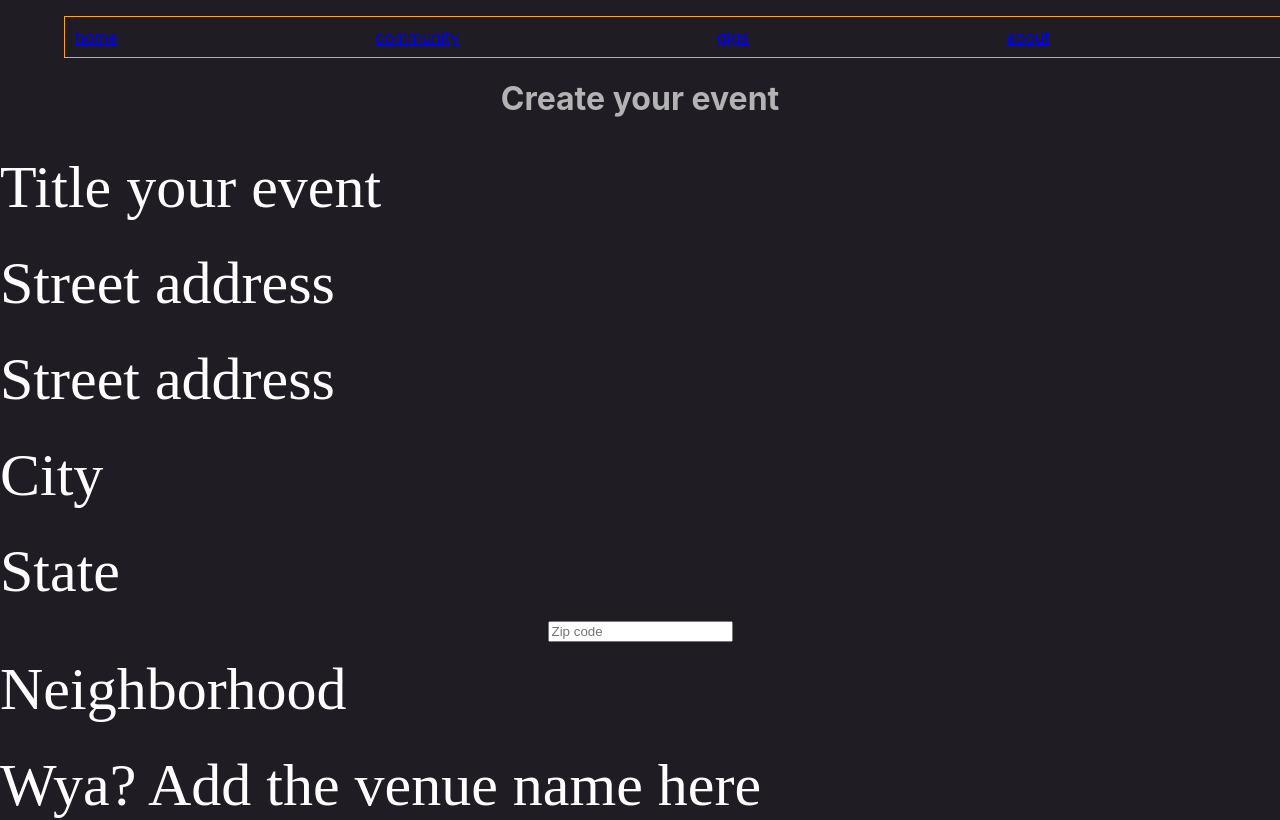
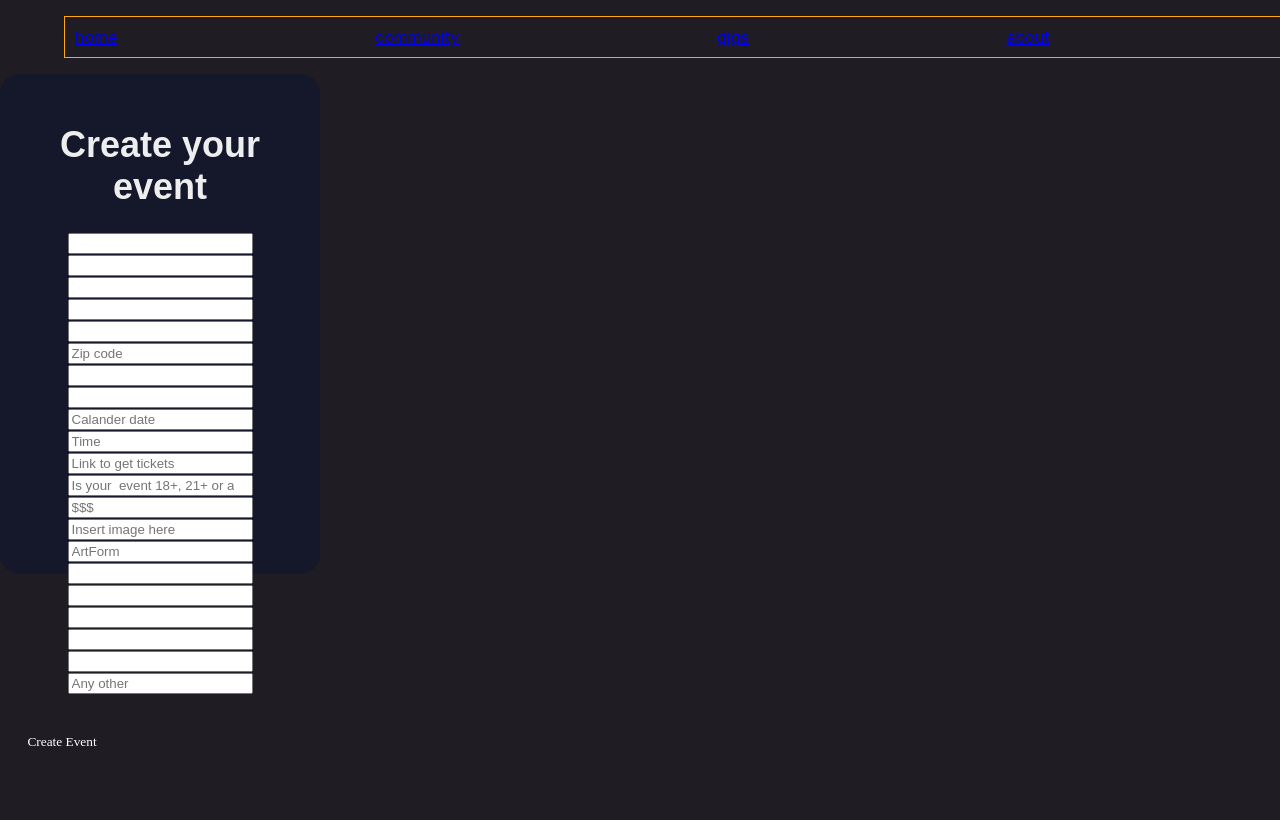
Before and after one commit to natashab161/phase-2-final-project, a React (Create React App) app: page /Create in a window 1280 px wide. Shown: the top 820 px of the page. Built offline with nearby package versions, Linux system fonts and the light colour scheme.

Commit message:
fixed error that overlapped Search and Form styling

```diff
--- a/src/EventForm.jsx
+++ b/src/EventForm.jsx
@@ -1,4 +1,5 @@
 import React, { useState } from "react";
+import './EventForm.css';
 
     /* and code for drop downs */
 
--- a/src/SearchBar.css
+++ b/src/SearchBar.css
@@ -3,7 +3,7 @@
   align-items: center;
 }
 
-input[type="text"] {
+.td input[type="text"] {
     width: 100%;
     height: 96px;
     font-size: 60px;
@@ -14,6 +14,11 @@ input[type="text"] {
     margin: 0;
     border: 0;
     background-color: transparent;
+}
+
+.td {
+  display: table-cell;
+  vertical-align: middle;
 }
 
 input[type="text"]::placeholder {
@@ -35,10 +40,6 @@ input[type="text"]::placeholder {
   width: 100%;
 }
 
-.td {
-  display: table-cell;
-  vertical-align: middle;
-}
 
 #s-cover {
   width: 1px;
```
Lines whose indentation alone changed are shown as unchanged.
